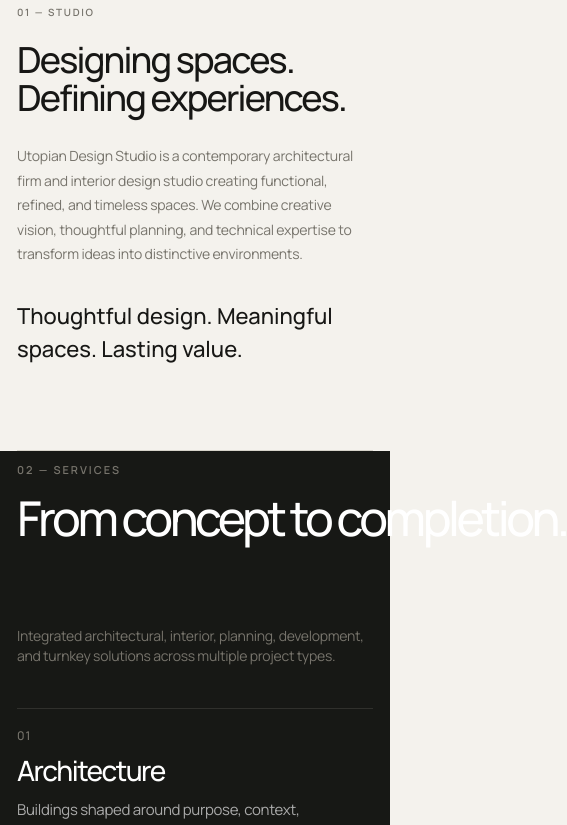
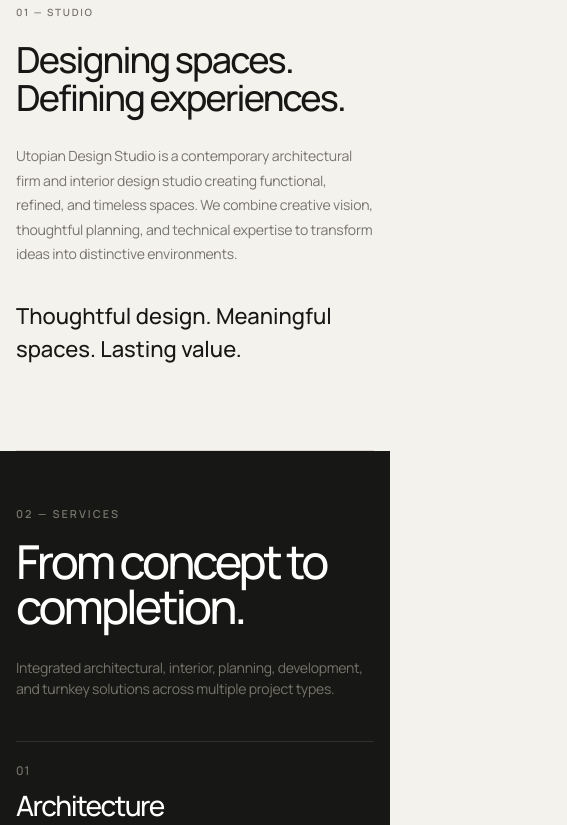
Before and after one commit to dostbaloch12/archvision-3d, a Next.js app: page / in a window 390 px wide. Shown: the part 1156-1981 px from the top of the page, 567 px wide, since content can reach past the window. Built offline with nearby package versions, Linux system fonts and the light colour scheme; no server answers.

Commit message:
Fix mobile services and process overflow

```diff
--- a/src/app/globals.css
+++ b/src/app/globals.css
@@ -320,3 +320,36 @@
   height: auto !important;
   align-content: start !important;
 }
+
+html,
+body {
+  max-width: 100%;
+  overflow-x: hidden;
+}
+
+main,
+section {
+  max-width: 100%;
+  overflow-x: clip;
+}
+
+@media (max-width: 768px) {
+  .site-container {
+    width: calc(100% - 32px) !important;
+    max-width: 100% !important;
+  }
+
+  #services,
+  #process,
+  #contact {
+    min-height: auto !important;
+    height: auto !important;
+  }
+
+  #services > .site-container,
+  #process > .site-container,
+  #contact > .site-container {
+    min-height: auto !important;
+    height: auto !important;
+  }
+}
--- a/src/components/Process.jsx
+++ b/src/components/Process.jsx
@@ -43,8 +43,8 @@
       className="relative scroll-mt-[92px] overflow-hidden bg-[#171815] text-white"
       aria-labelledby="process-heading"
     >
-      <div className="site-container flex h-[calc(100svh-92px)] flex-col justify-start pb-4 pt-3 md:pb-5 md:pt-4">
-        <div className="grid shrink-0 gap-8 md:grid-cols-[1fr_430px] md:items-start">
+      <div className="site-container flex min-h-auto flex-col justify-start py-14 md:h-[calc(100svh-92px)] md:pb-5 md:pt-4">
+        <div className="grid shrink-0 gap-7 md:grid-cols-[1fr_430px] md:items-start">
           <div>
             <p className="text-[11px] font-semibold uppercase tracking-[0.18em] !text-[#77746c]">
               04 — Process
@@ -52,26 +52,27 @@
 
             <h2
               id="process-heading"
-              className="mt-3 max-w-none whitespace-nowrap font-[var(--font-manrope)] text-[clamp(44px,5.1vw,78px)] font-medium leading-[0.94] tracking-[-0.072em] !text-white"
+              className="mt-4 max-w-[920px] font-[var(--font-manrope)] text-[clamp(40px,11vw,62px)] font-medium leading-[0.98] tracking-[-0.065em] !text-white md:max-w-none md:whitespace-nowrap md:text-[clamp(44px,5.1vw,78px)] md:leading-[0.94] md:tracking-[-0.072em]"
             >
               How a project takes shape.
             </h2>
           </div>
 
-          <p className="pt-[42px] text-[14px] leading-[1.45] tracking-[-0.02em] !text-[#77746c] md:pt-[46px]">
+          <p className="max-w-[430px] text-[14px] leading-[1.55] tracking-[-0.02em] !text-[#77746c] md:pt-[46px]">
             A clear, considered process — from first conversation
-            <br />
+            <br className="hidden md:block" />
+            <span className="md:hidden"> </span>
             to final handover with clarity and purpose.
           </p>
         </div>
 
-        <div className="mt-7 min-h-0 flex-1 border-t border-[#30302c]">
+        <div className="mt-10 min-h-0 flex-1 border-t border-[#30302c] md:mt-7">
           {STEPS.map((step) => (
             <article
               key={step.number}
-              className="grid gap-3 border-b border-[#30302c] py-[13px] transition-colors duration-300 hover:bg-white/[0.025] md:grid-cols-[60px_0.34fr_0.56fr_0.62fr] md:items-start"
+              className="grid gap-3 border-b border-[#30302c] py-5 transition-colors duration-300 hover:bg-white/[0.025] md:grid-cols-[60px_0.34fr_0.56fr_0.62fr] md:items-start md:py-[13px]"
             >
-              <span className="text-[11px] font-medium tracking-[0.08em] !text-[#77746c]">
+              <span className="text-[12px] font-medium tracking-[0.08em] !text-[#77746c] md:text-[11px]">
                 {step.number}
               </span>
 
@@ -79,16 +80,16 @@
                 <p className="text-[10px] font-semibold uppercase tracking-[0.14em] !text-[#77746c]">
                   {step.label}
                 </p>
-                <h3 className="mt-1 font-[var(--font-manrope)] text-[23px] font-medium leading-[1.05] tracking-[-0.055em] !text-white md:text-[25px]">
+                <h3 className="mt-1 font-[var(--font-manrope)] text-[27px] font-medium leading-[1.05] tracking-[-0.055em] !text-white md:text-[25px]">
                   {step.title}
                 </h3>
               </div>
 
-              <p className="max-w-[430px] text-[13px] leading-[1.5] tracking-[-0.02em] !text-[#aaa]">
+              <p className="max-w-[430px] text-[14px] leading-[1.55] tracking-[-0.02em] !text-[#aaa] md:text-[13px] md:leading-[1.5]">
                 {step.copy}
               </p>
 
-              <ul className="space-y-0.5 text-[12px] leading-[1.45] !text-[#77746c]">
+              <ul className="space-y-1 text-[13px] leading-[1.55] !text-[#77746c] md:space-y-0.5 md:text-[12px] md:leading-[1.45]">
                 {step.items.map((item) => (
                   <li key={item}>— {item}</li>
                 ))}
--- a/src/components/StackedServices.jsx
+++ b/src/components/StackedServices.jsx
@@ -38,8 +38,8 @@
       className="relative scroll-mt-[92px] overflow-hidden bg-[#171815] text-white"
       aria-labelledby="services-heading"
     >
-      <div className="site-container flex min-h-[calc(100svh-92px)] flex-col justify-start pb-5 pt-3 md:pb-6 md:pt-4">
-        <div className="grid gap-8 md:grid-cols-[1fr_370px] md:items-start">
+      <div className="site-container flex min-h-auto flex-col justify-start py-14 md:min-h-[calc(100svh-92px)] md:pb-6 md:pt-4">
+        <div className="grid gap-7 md:grid-cols-[1fr_370px] md:items-start">
           <div>
             <p className="text-[11px] font-semibold uppercase tracking-[0.18em] !text-[#77746c]">
               02 — Services
@@ -47,15 +47,16 @@
 
             <h2
               id="services-heading"
-              className="mt-4 max-w-none whitespace-nowrap font-[var(--font-manrope)] text-[clamp(48px,5.65vw,88px)] font-medium leading-[0.94] tracking-[-0.072em] !text-white"
+              className="mt-4 max-w-[900px] font-[var(--font-manrope)] text-[clamp(42px,12vw,64px)] font-medium leading-[0.96] tracking-[-0.065em] !text-white md:max-w-none md:whitespace-nowrap md:text-[clamp(48px,5.65vw,88px)] md:leading-[0.94] md:tracking-[-0.072em]"
             >
               From concept to completion.
             </h2>
           </div>
 
-          <p className="pt-[54px] text-[14px] leading-[1.45] tracking-[-0.02em] !text-[#77746c] md:pt-[58px]">
+          <p className="max-w-[370px] text-[14px] leading-[1.55] tracking-[-0.02em] !text-[#77746c] md:pt-[58px]">
             Integrated architectural, interior, planning, development,
-            <br />
+            <br className="hidden md:block" />
+            <span className="md:hidden"> </span>
             and turnkey solutions across multiple project types.
           </p>
         </div>
@@ -65,7 +66,7 @@
             <a
               key={service.number}
               href="#contact"
-              className="group grid gap-3 border-b border-[#30302c] py-[18px] transition-colors duration-300 hover:bg-white/[0.025] md:grid-cols-[70px_0.46fr_0.9fr] md:items-center"
+              className="group grid gap-3 border-b border-[#30302c] py-5 transition-colors duration-300 hover:bg-white/[0.025] md:grid-cols-[70px_0.46fr_0.9fr] md:items-center md:py-[18px]"
               aria-label={`Discuss ${service.title}`}
             >
               <span className="text-[12px] font-medium tracking-[0.08em] !text-[#77746c]">
@@ -76,7 +77,7 @@
                 {service.title}
               </h3>
 
-              <p className="max-w-[610px] text-[15px] leading-[1.55] tracking-[-0.02em] !text-[#aaa]">
+              <p className="max-w-[610px] text-[15px] leading-[1.6] tracking-[-0.02em] !text-[#aaa]">
                 {service.copy}
               </p>
             </a>
```
